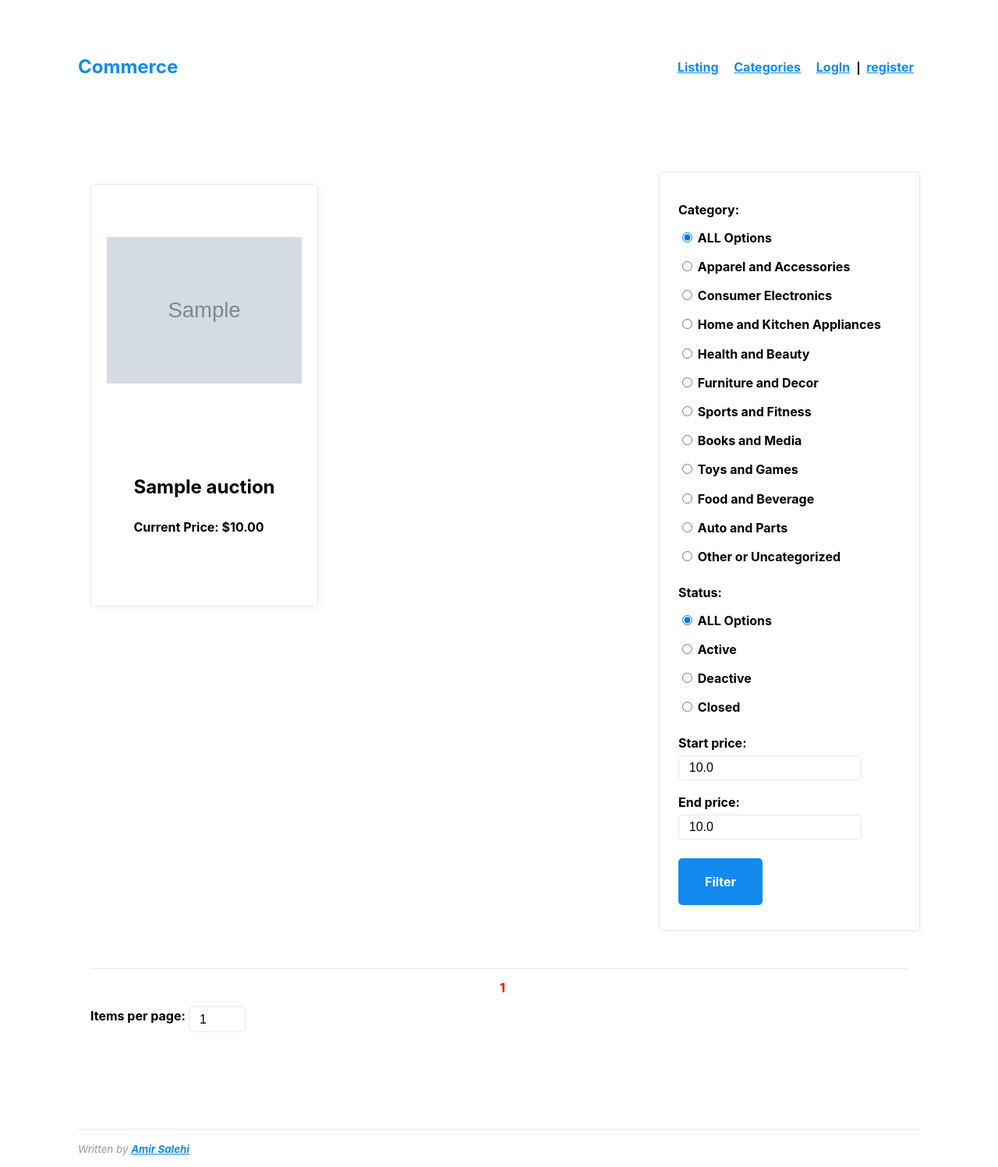
After one commit to Luminous2-hash/Commerce-Development, a Django app: page /auctions/listing/ in a window 1280 px wide. The commit adds this page. Shown: the whole page at 78% size. Run offline with Django 5.2, Linux system fonts and the light colour scheme; tables that the repository leaves empty hold one stand-in row (values such as "Sample post"); grey boxes marked "Sample" are stand-in pictures.

Commit message:
Removed Index Pagination, Completed The AuctionsListingFilterForm, Implemented whole Listing Page, Handled QueryParameters for several get forms and urls, added filters to listing page, added category listing, and everything works as expected

```diff
--- a/Commerce/auctions/forms.py
+++ b/Commerce/auctions/forms.py
@@ -1,12 +1,13 @@
 # Form Model Requirements
 from django import forms
+from django.db.models import Max, Min
 
 # Custom UserCreationForm Requirements
 from django.contrib.auth.forms import UserCreationForm
 from django.contrib.auth.models import User
 
-# Auctions's Models
-from auctions.models import UserProfile, Auction
+# Models
+from auctions.models import UserProfile, Auction, AuctionCategories, AuctionStatus
 
 
 # User Register Form
@@ -46,6 +47,60 @@ UserProfileForm = forms.modelform_factory(
     labels={"avatar": "Edit Avatar"},
 )
 
+# Auction Add or Edit Form
 AuctionForm = forms.modelform_factory(
     Auction, fields=("name", "description", "picture", "price", "category", "status")
 )
+
+
+def add_empty_choice(choice_model):
+    """
+    Adds an "empty" choice to a TextChoices class.
+
+    Args:
+        choice_model (TextChoices subclass): A class that defines choices for a Django model field.
+
+    Returns:
+        list: A list of tuples consisting of an empty choice ('', 'ALL') followed by the original choices.
+    """
+    return [("", "ALL Options")] + list(choice_model.choices)
+
+
+# Auctions Listing Filters
+class AuctionsListingFiltersForm(forms.Form):
+    max_venues_price = Auction.objects.aggregate(Max("price")).get("price__max", 0)
+    min_venues_price = Auction.objects.aggregate(Min("price")).get("price__min", 0)
+
+    category = forms.ChoiceField(
+        required=False,
+        choices=add_empty_choice(AuctionCategories),
+        widget=forms.RadioSelect(attrs={"onchange": "this.form.submit()"}),
+    )
+    status = forms.ChoiceField(
+        required=False,
+        choices=add_empty_choice(AuctionStatus),
+        widget=forms.RadioSelect(attrs={"onchange": "this.form.submit()"}),
+    )
+    start_price = forms.FloatField(
+        required=False,
+        initial=min_venues_price,
+        max_value=max_venues_price,
+        min_value=min_venues_price,
+    )
+    end_price = forms.FloatField(
+        required=False,
+        initial=max_venues_price,
+        max_value=max_venues_price,
+        min_value=min_venues_price,
+    )
+
+    def clean(self):
+        super().clean()
+
+        # # Price Range Validation
+        # clean_date = self.cleaned_data
+        # start_price = clean_date.get("start_price", 0)
+        # end_price = clean_date.get("end_price", 0)
+
+        # if start_price > end_price:
+        #     raise forms.ValidationError("Start Price Can't Be Higher Than End Price")
--- a/Commerce/auctions/urls.py
+++ b/Commerce/auctions/urls.py
@@ -5,5 +5,7 @@ from auctions import views
 urlpatterns = [
     path("auction/<int:auction_id>", views.auction, name="auction"),
     path("edit_auction/<int:auction_id>", views.auction_management, name="edit_auction"),
-    path("add_auction", views.auction_management, name="add_auction"),
+    path("add_auction/", views.auction_management, name="add_auction"),
+    path("categories/", views.categories, name="categories"),
+    path("listing/", views.listing, name="listing")
 ]
--- a/Commerce/auctions/views.py
+++ b/Commerce/auctions/views.py
@@ -4,10 +4,10 @@ from django.contrib import messages
 from django.core.paginator import Paginator
 
 # Models
-from auctions.models import Auction
+from auctions.models import Auction, AuctionCategories, AuctionStatus
 
 # Forms
-from auctions.forms import UserProfileForm, UserRegisterForm, AuctionForm
+from auctions.forms import UserProfileForm, UserRegisterForm, AuctionForm, AuctionsListingFiltersForm
 
 # Auth
 from django.contrib.auth import login
@@ -85,47 +85,19 @@ def userprofile(request):
     return render(request, "userprofile.html", data)
 
 
-# Main View
+# Index View
 def index(request):
     '''_summary_
     Main Page
-    Queries all auctions and renders them with pagination.
+    Queries all auctions Then Caps Them at 6 Results and then renders them.
     '''
+    dflt_items_count = 6
 
-    # Defaults and Query initialiation
-    dflt_per_page_number = 12
-    dflt_page_number = 1
-    auctions = Auction.objects.all()
-
-    # Get user prefrence for items per page, default to 12, cap at total count
-    per_page_number = request.GET.get("per_page_number", dflt_per_page_number)
-
-    try:
-        per_page_number = int(per_page_number)
-    except ValueError:
-        per_page_number = dflt_per_page_number
-
-    if per_page_number > auctions.count():
-        per_page_number = auctions.count()
-
-    # Set up paginator and fetch user-selected page, default to 1, cap at total
-    paginator = Paginator(auctions, per_page_number)
-    page_number = request.GET.get("page", dflt_page_number)
-
-    try:
-        page_number = int(page_number)
-    except ValueError:
-        page_number = dflt_page_number
-
-    if page_number < dflt_page_number:
-        page_number = dflt_page_number
-    elif page_number > paginator.num_pages:
-        page_number = paginator.num_pages
-
-    page = paginator.get_page(page_number)
+    auctions = Auction.objects.filter(status=AuctionStatus.ACTIVE)
 
     data = {
-        "page": page,
+        "auctions_count": auctions.count(),
+        "auctions": auctions[:dflt_items_count],
     }
     return render(request, "index.html", data)
 
@@ -186,3 +158,94 @@ def auction_management(request, auction_id=0):
         "form": form
     }
     return render(request, "auction_management.html", data)
+
+# Categories View
+def categories(request):
+    '''_summary_
+    Displays Categories
+    Retrives AuctionCategories choices and renders them
+    '''
+    auction_categories = AuctionCategories.choices
+
+    data = {
+        "auction_categories": auction_categories,
+    }
+
+    return render(request, "categories.html", data)
+
+# Listing View
+def listing(request):
+    form = AuctionsListingFiltersForm()
+    auctions = Auction.objects.all()
+
+    # Handles The Filters
+    if request.GET:
+        form = AuctionsListingFiltersForm(request.GET)
+        if form.is_valid():
+
+            # all the filters dictionary
+            filters = dict()
+
+            # filters
+            category = form.cleaned_data.get('category', None)
+            if category:
+                filters['category__exact'] = category
+
+            status = form.cleaned_data.get('status', None)
+            print(status)
+            if status:
+                filters['status__exact'] = status
+
+            start_price = form.cleaned_data.get('start_price', None)
+            end_price = form.cleaned_data.get('end_price', None)
+
+            if start_price and end_price:
+                filters['price__gte'] = start_price
+                filters['price__lte'] = end_price
+
+            # Querying Auctions With User Associated Filters
+            auctions = auctions.filter(**filters)
+
+    # To handle dynamic per_page_number and page_number
+    if auctions.exists():
+        # Defaults and Query initialiation
+        dflt_per_page_number = 12
+        dflt_page_number = 1
+
+        # Get user prefrence for items per page, default to 12, cap at total count
+        per_page_number = request.GET.get("per_page_number", dflt_per_page_number)
+
+        try:
+            per_page_number = int(per_page_number)
+        except ValueError:
+            per_page_number = dflt_per_page_number
+
+        if per_page_number > auctions.count():
+            per_page_number = auctions.count()
+
+        # Set up paginator and fetch user-selected page, default to 1, cap at total
+        paginator = Paginator(auctions, per_page_number)
+        page_number = request.GET.get("page", dflt_page_number)
+
+        try:
+            page_number = int(page_number)
+        except ValueError:
+            page_number = dflt_page_number
+
+        if page_number < dflt_page_number:
+            page_number = dflt_page_number
+        elif page_number > paginator.num_pages:
+            page_number = paginator.num_pages
+
+        page = paginator.get_page(page_number)
+
+    # If No Auctions
+    else:
+        page = auctions
+
+    data = {
+        "page": page,
+        "form": form,
+    }
+
+    return render(request, "listing.html", data)
--- a/Commerce/templates/base.html
+++ b/Commerce/templates/base.html
@@ -16,8 +16,13 @@
         <nav id="main-nav">
             <a href="{% url 'index' %}" style="text-decoration: none;"><h1>Commerce</h1></a>
             <ul>
-                <li>Menu Item 1</li>
-                <li><a href="">Menu Item 2</a></li>
+                <!-- Adding Auctions Option -->
+                {% if user.is_authenticated %}
+                    <li><a href="{% url 'add_auction' %}">Add Auction</a></li>
+                {% endif %}
+
+                <li><a href="{% url 'listing' %}">Listing</a></li>
+                <li><a href="{% url 'categories' %}">Categories</a></li>
 
                 <!-- Nav Profile -->
                 <li>
@@ -71,8 +76,8 @@
         {% block content %}{% endblock content %}
     </main>
 
-    <footer>
-        <hr>
+    <footer style="padding: 0;">
+        <hr style="padding: 0; margin: 0;">
         <p>
             <small>
                 <address>
--- /dev/null
+++ b/Commerce/templates/listing.html
@@ -0,0 +1,56 @@
+{% extends 'base.html' %}
+
+
+{% block title %}
+{{ block.super }}: Listing
+{% endblock title %}
+
+
+{% block content %}
+<section style="display: flex; flex-flow: row; width: 100%;">
+
+    <!-- Auction Cards Section -->
+    <section style="display: flex; flex-wrap: wrap; gap: 20px; flex: 3; justify-content: flex-start;">
+        {% for auction in page %}
+        <!-- Auction Card -->
+        <a href="{% url 'auction' auction.id %}" style="text-decoration: none; color: black;">
+            <aside class="auction-card" style="width: 250px; height: 500px;">
+                <img src="{{ auction.picture.url }}" alt=""
+                    style="max-width: 250px; max-height: 300px; object-fit: contain;">
+                <div>
+                    <h2>{{ auction.name }}</h2>
+                    <h4>Current Price: ${{ auction.price|floatformat:2 }}</h4>
+                </div>
+            </aside>
+        </a>
+
+        {% empty %}
+        <blockquote>
+            Your Requested Listing Not Found!
+        </blockquote>
+        {% endfor %}
+
+    </section>
+
+    <!-- Filter Form Section -->
+    <section style="display: flex; align-items: top; justify-content: flex-end; flex: 1; height: max-content;">
+        <form action="" method="get">
+            <!-- Query Parameters Preserves -->
+            {% for key, value in request.GET.items %}
+                {% if key not in form.fields %}
+                <input type="hidden" hidden name="{{ key }}" value="{{ value }}">
+                {% endif %}
+            {% endfor %}
+
+            {{ form.as_p }}
+
+            <button type="submit">Filter</button>
+        </form>
+    </section>
+</section>
+<footer>
+    {% include 'pagination.html' %}
+</footer>
+
+
+{% endblock %}
--- a/Commerce/templates/pagination.html
+++ b/Commerce/templates/pagination.html
@@ -3,7 +3,7 @@
     <!-- Previous Page -->
     <!-- Next Page -->
     {% if page.has_previous %}
-        <a href="?page={{ page.previous_page_number }}&per_page_number={{ page.paginator.per_page }}">
+    <a href="{% querystring page=page.previous_page_number per_page_number=page.paginator.per_page %}">
         &larr; prev
     </a>
     &nbsp; &nbsp; &nbsp;
@@ -15,7 +15,7 @@
     {% if i == page.number %}
     <b style="color: red;">{{ i }}</b>
     {% else %}
-        <a href="?page={{ i }}&per_page_number={{ page.paginator.per_page }}">
+    <a href="{% querystring page=i per_page_number=page.paginator.per_page %}">
         {{ i }}
     </a>
     {% endif %}
@@ -24,12 +24,22 @@
     <!-- Next Page -->
     {% if page.has_next %}
     &nbsp; &nbsp; &nbsp;
-        <a href="?page={{ page.next_page_number }}&per_page_number={{ page.paginator.per_page }}">
+    <a href="{% querystring page=page.next_page_number per_page_number=page.paginator.per_page %}">
         Next &rarr;
     </a>
     {% endif %}
 
 <form action="" style="all: unset; display: flex; align-content: center;">
+
+    <!-- Perserves The Query Parameters and prevents duplication -->
+    {% for key, value in request.GET.items %}
+
+    {% if key != "page" and key != "per_page_number" %}
+    <input type="text" hidden name="{{ key }}" value="{{ value }}">
+    {% endif %}
+
+    {% endfor %}
+
     <input type="number" name="page" id="page" value="{{ page.number }}" hidden>
     <label for="per_page_number">Items per page:</label> &nbsp;
     <input type="number" name="per_page_number" id="per_page_number" value="{{page.paginator.per_page}}" min="1"
```
Also changed, not shown: Commerce/templates/categories.html (added, +29 -0 lines), Commerce/templates/index.html (+12 -3 lines), Commerce/static/pictures/categories/1.png (added), Commerce/static/pictures/categories/10.png (added), Commerce/static/pictures/categories/11.png (added), Commerce/static/pictures/categories/2.png (added), Commerce/static/pictures/categories/3.png (added), Commerce/static/pictures/categories/4.png (added), Commerce/static/pictures/categories/5.png (added), Commerce/static/pictures/categories/6.png (added), Commerce/static/pictures/categories/7.png (added), Commerce/static/pictures/categories/8.png (added), Commerce/static/pictures/categories/9.png (added). Lines whose indentation alone changed are shown as unchanged.
